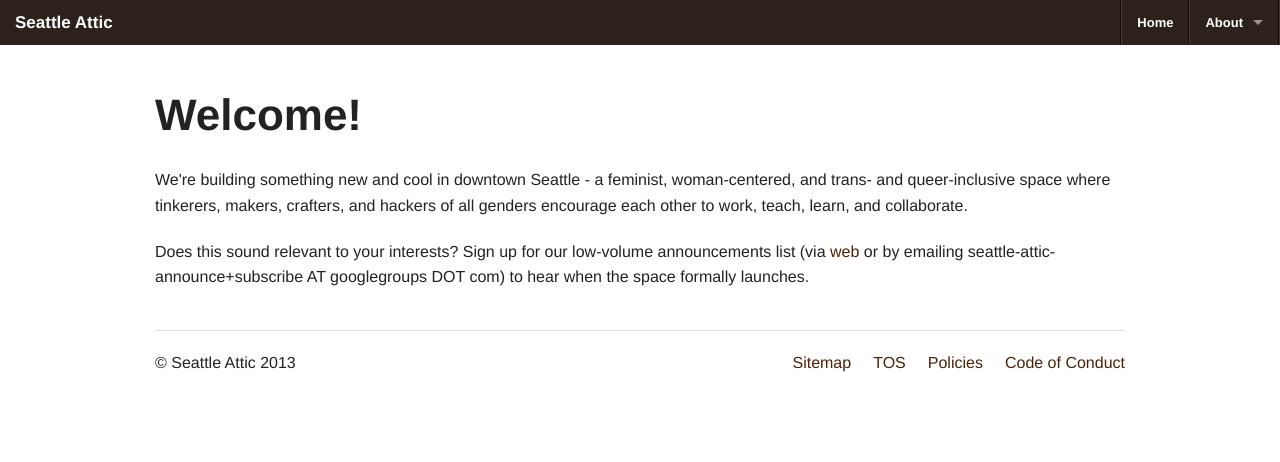
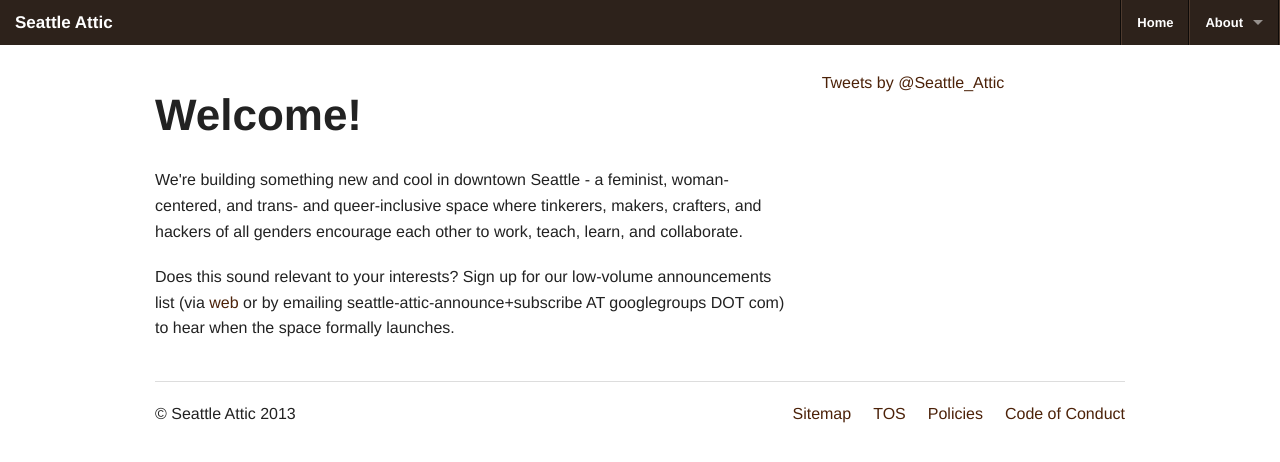
Before and after one commit to SeattleAttic/HedyNet, a Django app: page / in a window 1280 px wide. Shown: the top 462 px of the page. Run offline with Django 3.2, Linux system fonts and the light colour scheme; style sheets or scripts are compiled from the project's sources; some libraries are stand-ins or nearby versions.

Commit message:
Add twitter embed to home page

```diff
--- a/HedyNet/templates/home.html
+++ b/HedyNet/templates/home.html
@@ -4,7 +4,7 @@
 
 {% block content %}
 <section class="row">
-<div class="columns large-12 small-12">
+<div class="columns large-8 small-12">
 <header><h1>Welcome!</h1></header>
 <div class="content">
 <p>We're building something new and cool in downtown Seattle - a feminist, woman-centered, and trans- and queer-inclusive space where tinkerers, makers, crafters, and hackers of all genders encourage each other to work, teach, learn, and collaborate.</p>
@@ -12,5 +12,9 @@
 <p>Does this sound relevant to your interests?  Sign up for our low-volume announcements list (via <a href="https://groups.google.com/forum/?fromgroups#!forum/seattle-attic-announce">web</a> or by emailing seattle-attic-announce+subscribe AT googlegroups DOT com) to hear when the space formally launches.</p>
 </div>
 </div>
+<div class="columns twitter large-4 small-12">
+<a class="twitter-timeline" data-dnt="true" href="https://twitter.com/Seattle_Attic" data-widget-id="342498738415230976">Tweets by @Seattle_Attic</a>
+<script>!function(d,s,id){var js,fjs=d.getElementsByTagName(s)[0],p=/^http:/.test(d.location)?'http':'https';if(!d.getElementById(id)){js=d.createElement(s);js.id=id;js.src=p+"://platform.twitter.com/widgets.js";fjs.parentNode.insertBefore(js,fjs);}}(document,"script","twitter-wjs");</script>
+</div>
 </section>
 {% endblock %}
```
